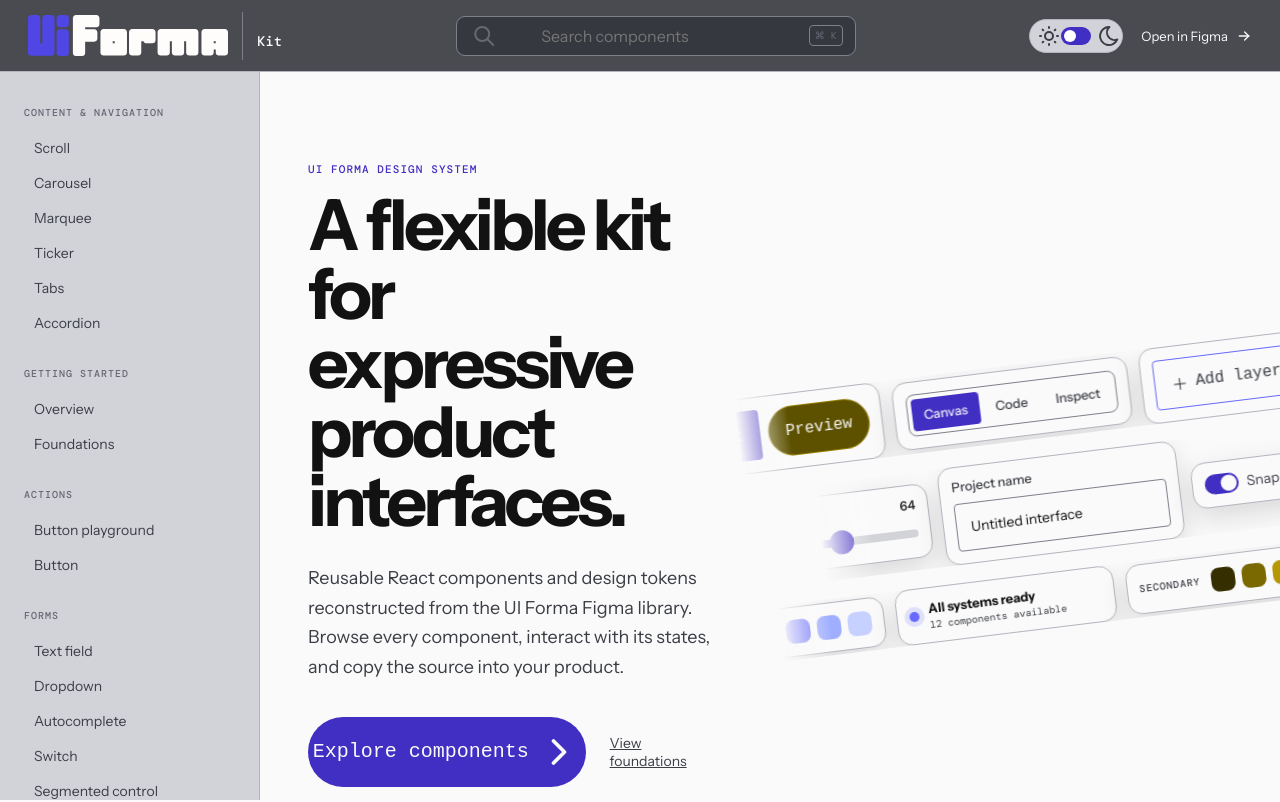
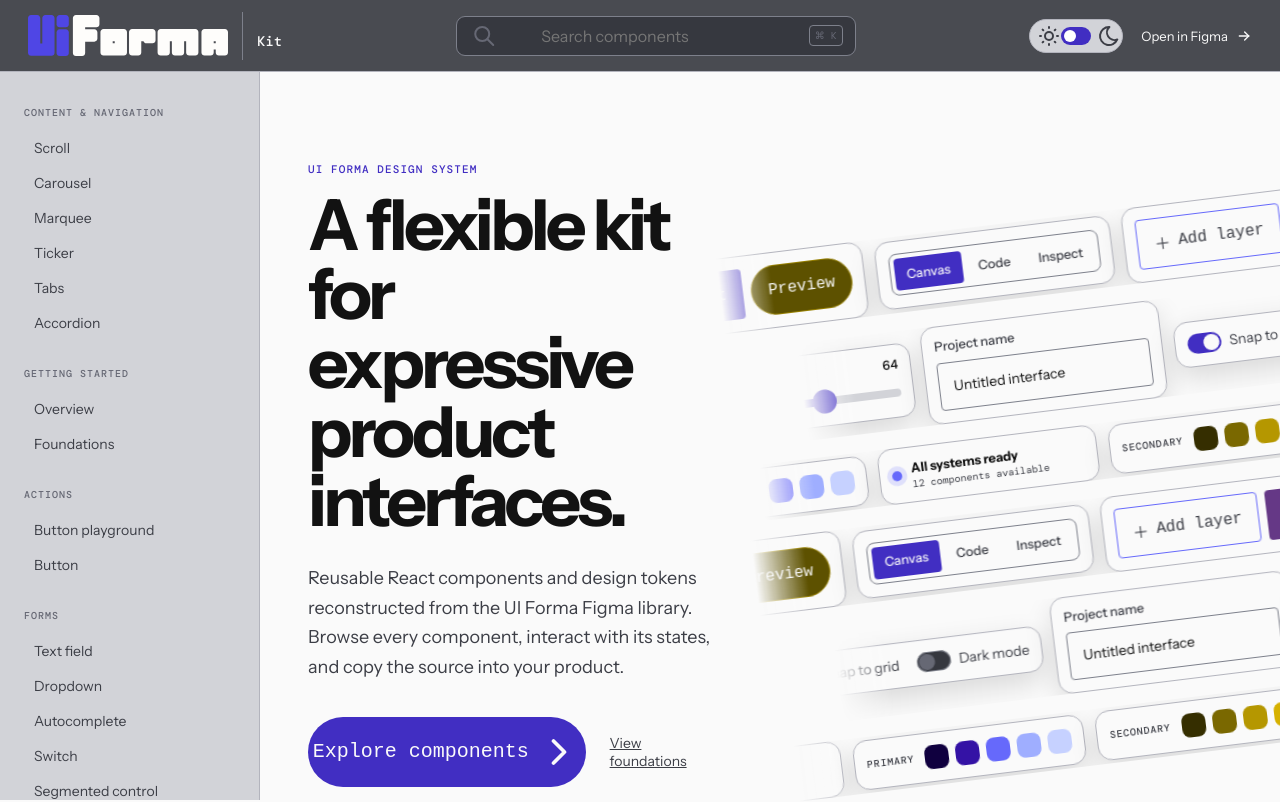
Before and after one commit to XileHorizon/UIFormaKit, a React (Vite) app: page / in a window 1280 px wide. Shown: the top 802 px of the page. Built offline with nearby package versions, Linux system fonts and the light colour scheme.

Commit message:
more fun marquees

```diff
--- a/src/App.tsx
+++ b/src/App.tsx
@@ -239,7 +239,7 @@
           <div className="hero-art" aria-hidden="true">
             <div className="hero-marquee-field">
               <div className="hero-marquee hero-marquee-one">
-                <Marquee pauseOnHover duration={38}>
+                <Marquee pauseOnHover={false} duration={38}>
                   <span className="hero-component-card hero-component-buttons">
                     <Button tabIndex={-1}>Create project</Button>
                     <Button appearance="secondary" shape="rounded" tabIndex={-1}>Preview</Button>
@@ -263,7 +263,7 @@
                 </Marquee>
               </div>
               <div className="hero-marquee hero-marquee-two">
-                <Marquee direction="right" pauseOnHover duration={44}>
+                <Marquee direction="right" pauseOnHover={false} duration={44}>
                   <span className="hero-component-card hero-component-field">
                     <TextField
                       label="Project name"
@@ -287,7 +287,7 @@
                 </Marquee>
               </div>
               <div className="hero-marquee hero-marquee-three">
-                <Marquee pauseOnHover duration={40}>
+                <Marquee pauseOnHover={false} duration={40}>
                   <span className="hero-component-card hero-component-colors">
                     <span className="hero-component-label">Primary</span>
                     {["#10003f", "#3412a5", "#6669fb", "#9faeff", "#c6d1ff"].map((color) => (
@@ -303,6 +303,75 @@
                     {["#352e00", "#7a6800", "#b59700", "#d6b100", "#f2d163"].map((color) => (
                       <ColorChip key={color} size="small" color={color} />
                     ))}
+                  </span>
+                </Marquee>
+              </div>
+              <div className="hero-marquee hero-marquee-one">
+                <Marquee direction="right" pauseOnHover={false} duration={60}>
+
+                  <span className="hero-component-card hero-component-segments">
+                    <SegmentedControl
+                      label="View"
+                      value="canvas"
+                      onValueChange={() => undefined}
+                      items={[
+                        { value: "canvas", label: "Canvas" },
+                        { value: "code", label: "Code" },
+                        { value: "inspect", label: "Inspect" },
+                      ]}
+                    />
+                  </span>
+                  <span className="hero-component-card hero-component-buttons">
+                    <Button appearance="surface" leadingIcon={<span>＋</span>} tabIndex={-1}>Add layer</Button>
+                    <Button appearance="tertiary" trailingIcon={<IconArrowRight />} tabIndex={-1}>Share</Button>
+                  </span>
+                  <span className="hero-component-card hero-component-buttons">
+                    <Button tabIndex={-1}>Create project</Button>
+                    <Button appearance="secondary" shape="rounded" tabIndex={-1}>Preview</Button>
+                  </span>
+                </Marquee>
+              </div>
+              <div className="hero-marquee hero-marquee-two">
+                <Marquee pauseOnHover={false} duration={78}>
+                  <span className="hero-component-card hero-component-switches">
+                    <Switch checked label="Snap to grid" tabIndex={-1} />
+                    <Switch checked={false} label="Dark mode" tabIndex={-1} />
+                  </span>
+                  <span className="hero-component-card hero-component-field">
+                    <TextField
+                      label="Project name"
+                      value="Untitled interface"
+                      readOnly
+                      tabIndex={-1}
+                    />
+                  </span>
+                  <span className="hero-component-card hero-component-slider">
+                    <Slider
+                      label="Radius"
+                      value={64}
+                      onValueChange={() => undefined}
+                      tabIndex={-1}
+                    />
+                  </span>
+                </Marquee>
+              </div>
+              <div className="hero-marquee hero-marquee-three">
+                <Marquee direction="right" pauseOnHover={false} duration={88}>
+                  <span className="hero-component-card hero-component-colors">
+                    <span className="hero-component-label">Primary</span>
+                    {["#10003f", "#3412a5", "#6669fb", "#9faeff", "#c6d1ff"].map((color) => (
+                      <ColorChip key={color} size="small" color={color} />
+                    ))}
+                  </span>
+                  <span className="hero-component-card hero-component-colors">
+                    <span className="hero-component-label">Secondary</span>
+                    {["#352e00", "#7a6800", "#b59700", "#d6b100", "#f2d163"].map((color) => (
+                      <ColorChip key={color} size="small" color={color} />
+                    ))}
+                  </span>
+                  <span className="hero-component-card hero-component-status">
+                    <span className="hero-status-dot" />
+                    <span><b>All systems ready</b><small>12 components available</small></span>
                   </span>
                 </Marquee>
               </div>
```
